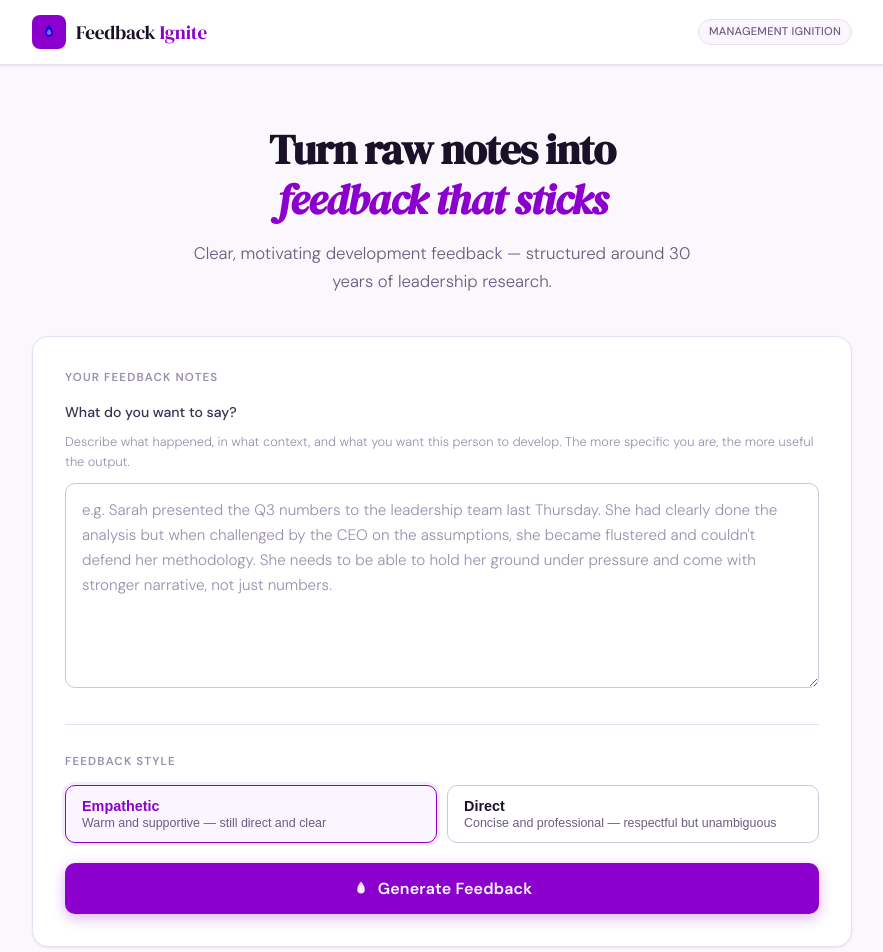
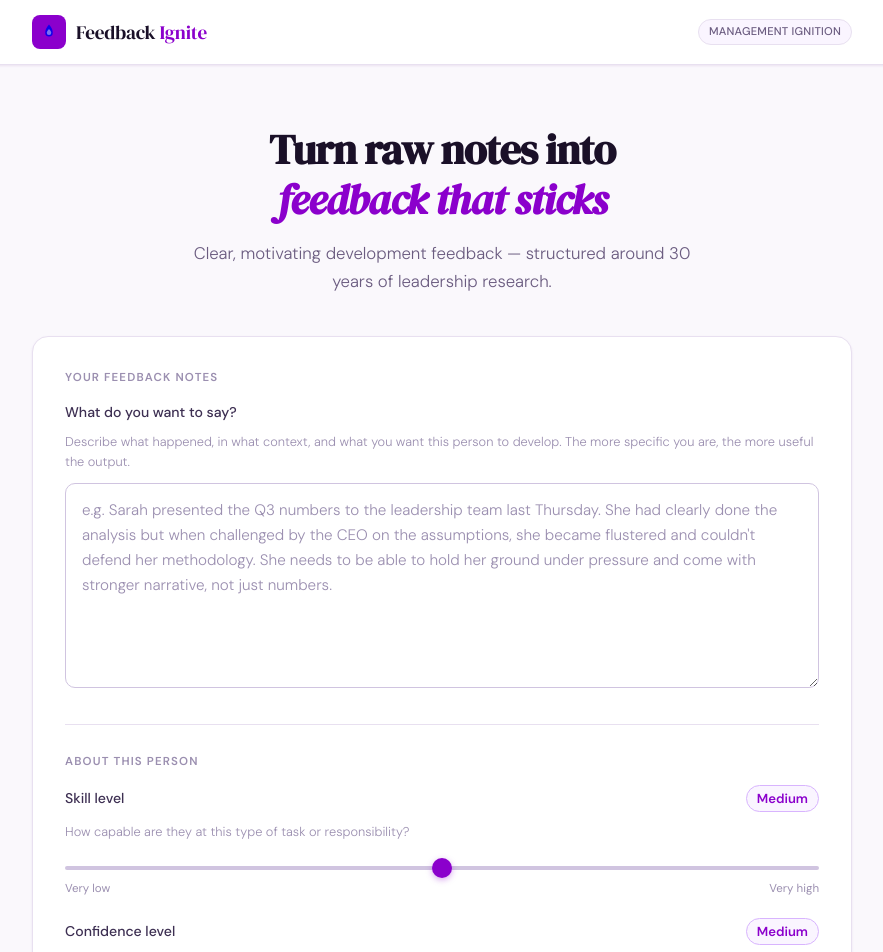
Before and after one commit to jimharvey-source/feedbackignite, a React (Vite) app: page / in a window 1280 px wide. Shown: the top 952 px of the page, without its empty margins (198-1081 px from the left). Built offline with nearby package versions, Linux system fonts and the light colour scheme.

Commit message:
Add skill/confidence sliders and conversation guide tab

```diff
--- a/src/App.jsx
+++ b/src/App.jsx
@@ -1,6 +1,5 @@
 import { useState, useRef } from 'react'
 
-// Icons
 const FlameIcon = () => (
   <svg viewBox="0 0 24 24" fill="none" xmlns="http://www.w3.org/2000/svg">
     <path d="M12 2C12 2 7 7 7 13a5 5 0 0010 0C17 7 12 2 12 2z" fill="currentColor" opacity="0.9"/>
@@ -29,11 +28,41 @@ const AlertIcon = () => (
   </svg>
 )
 
+const SLIDER_LABELS = ['Very low', 'Low', 'Medium', 'High', 'Very high']
+
+function SliderInput({ label, hint, value, onChange }) {
+  return (
+    <div className="slider-field">
+      <div className="slider-header">
+        <span className="field-label">{label}</span>
+        <span className="slider-value">{SLIDER_LABELS[value - 1]}</span>
+      </div>
+      <p className="field-hint">{hint}</p>
+      <input
+        type="range"
+        min="1"
+        max="5"
+        value={value}
+        onChange={e => onChange(Number(e.target.value))}
+        className="slider"
+      />
+      <div className="slider-ticks">
+        <span>Very low</span>
+        <span>Very high</span>
+      </div>
+    </div>
+  )
+}
+
 export default function App() {
   const [inputText, setInputText] = useState('')
   const [tone, setTone] = useState('Empathetic')
+  const [skill, setSkill] = useState(3)
+  const [confidence, setConfidence] = useState(3)
   const [output, setOutput] = useState('')
+  const [guide, setGuide] = useState('')
   const [cadence, setCadence] = useState('')
+  const [activeTab, setActiveTab] = useState('feedback')
   const [loading, setLoading] = useState(false)
   const [error, setError] = useState('')
   const [copied, setCopied] = useState(false)
@@ -47,14 +76,16 @@ export default function App() {
 
     setError('')
     setOutput('')
+    setGuide('')
     setCadence('')
+    setActiveTab('feedback')
     setLoading(true)
 
     try {
       const res = await fetch('/api/generate-feedback', {
         method: 'POST',
         headers: { 'Content-Type': 'application/json' },
-        body: JSON.stringify({ inputText: inputText.trim(), tone })
+        body: JSON.stringify({ inputText: inputText.trim(), tone, skill, confidence })
       })
 
       if (!res.ok) {
@@ -69,6 +100,7 @@ export default function App() {
 
       const data = await res.json()
       const result = data.result || ''
+      const guideResult = data.guide || ''
 
       const cadenceMarker = '===CADENCE==='
       const cadenceIndex = result.indexOf(cadenceMarker)
@@ -78,6 +110,8 @@ export default function App() {
       } else {
         setOutput(result)
       }
+
+      setGuide(guideResult)
 
       setTimeout(() => {
         outputRef.current?.scrollIntoView({ behavior: 'smooth', block: 'start' })
@@ -132,6 +166,22 @@ export default function App() {
 
             <div className="divider" />
 
+            <div className="card-title">About this person</div>
+            <SliderInput
+              label="Skill level"
+              hint="How capable are they at this type of task or responsibility?"
+              value={skill}
+              onChange={setSkill}
+            />
+            <SliderInput
+              label="Confidence level"
+              hint="How confident are they in their own ability right now?"
+              value={confidence}
+              onChange={setConfidence}
+            />
+
+            <div className="divider" />
+
             <div className="card-title">Feedback style</div>
             <div className="tone-group">
               <button
@@ -175,6 +225,27 @@ export default function App() {
           {output && (
             <div className="output-section" ref={outputRef}>
               <div className="card">
+                <div className="tab-bar">
+                  <button
+                    className={`tab-btn${activeTab === 'feedback' ? ' active' : ''}`}
+                    onClick={() => setActiveTab('feedback')}
+                    type="button"
+                  >
+                    Feedback
+                  </button>
+                  {guide && (
+                    <button
+                      className={`tab-btn${activeTab === 'guide' ? ' active' : ''}`}
+                      onClick={() => setActiveTab('guide')}
+                      type="button"
+                    >
+                      Conversation guide
+                    </button>
+                  )}
+                </div>
+
+                {activeTab === 'feedback' && (
+                  <div className="tab-content">
                     <div className="output-header">
                       <div className="card-title" style={{ marginBottom: 0 }}>Your feedback, reframed</div>
                       <button
@@ -192,7 +263,17 @@ export default function App() {
                       rows={14}
                     />
                   </div>
-              {cadence && (
+                )}
+
+                {activeTab === 'guide' && guide && (
+                  <div className="tab-content">
+                    <div className="card-title">How to have this conversation</div>
+                    <GuideDisplay content={guide} />
+                  </div>
+                )}
+              </div>
+
+              {cadence && activeTab === 'feedback' && (
                 <div className="cadence-card">
                   <div className="card-title">Suggested feedback cadence</div>
                   <CadenceDisplay content={cadence} />
@@ -217,6 +298,25 @@ export default function App() {
   )
 }
 
+function GuideDisplay({ content }) {
+  const sections = content.split('===SECTION===').map(s => s.trim()).filter(Boolean)
+  return (
+    <div className="guide-content">
+      {sections.map((section, i) => {
+        const lines = section.split('\n').filter(Boolean)
+        const heading = lines[0]
+        const body = lines.slice(1).join('\n')
+        return (
+          <div key={i} className="guide-section">
+            {heading && <div className="guide-heading">{heading}</div>}
+            {body && <p>{body}</p>}
+          </div>
+        )
+      })}
+    </div>
+  )
+}
+
 function CadenceDisplay({ content }) {
   const pillRegex = /\[([^\]]+)\]/g
   const pills = []
--- a/src/index.css
+++ b/src/index.css
@@ -512,6 +512,145 @@ textarea.output-area:focus {
   align-items: center;
 }
 
+/* ── Sliders ── */
+.slider-field {
+  margin-bottom: 20px;
+}
+
+.slider-field:last-of-type {
+  margin-bottom: 0;
+}
+
+.slider-header {
+  display: flex;
+  align-items: baseline;
+  justify-content: space-between;
+  margin-bottom: 4px;
+}
+
+.slider-value {
+  font-size: 0.82rem;
+  font-weight: 600;
+  color: var(--brand);
+  background: var(--brand-pale);
+  padding: 2px 10px;
+  border-radius: 20px;
+  border: 1px solid #d8b4fe;
+}
+
+.slider {
+  -webkit-appearance: none;
+  appearance: none;
+  width: 100%;
+  height: 4px;
+  border-radius: 2px;
+  background: var(--border-strong);
+  outline: none;
+  cursor: pointer;
+  margin: 8px 0 4px;
+}
+
+.slider::-webkit-slider-thumb {
+  -webkit-appearance: none;
+  appearance: none;
+  width: 20px;
+  height: 20px;
+  border-radius: 50%;
+  background: var(--brand);
+  cursor: pointer;
+  box-shadow: 0 2px 6px rgba(139,0,204,0.35);
+  transition: box-shadow var(--transition), transform var(--transition);
+}
+
+.slider::-webkit-slider-thumb:hover {
+  box-shadow: 0 2px 10px rgba(139,0,204,0.5);
+  transform: scale(1.1);
+}
+
+.slider::-moz-range-thumb {
+  width: 20px;
+  height: 20px;
+  border-radius: 50%;
+  background: var(--brand);
+  cursor: pointer;
+  border: none;
+  box-shadow: 0 2px 6px rgba(139,0,204,0.35);
+}
+
+.slider-ticks {
+  display: flex;
+  justify-content: space-between;
+  font-size: 0.72rem;
+  color: var(--ink-faint);
+  margin-top: 2px;
+}
+
+/* ── Tabs ── */
+.tab-bar {
+  display: flex;
+  gap: 4px;
+  border-bottom: 1px solid var(--border);
+  margin-bottom: 20px;
+  margin-top: -4px;
+}
+
+.tab-btn {
+  padding: 10px 18px;
+  background: transparent;
+  border: none;
+  border-bottom: 2px solid transparent;
+  font-family: var(--font-body);
+  font-size: 0.88rem;
+  font-weight: 500;
+  color: var(--ink-soft);
+  cursor: pointer;
+  transition: all var(--transition);
+  margin-bottom: -1px;
+}
+
+.tab-btn:hover {
+  color: var(--ink);
+}
+
+.tab-btn.active {
+  color: var(--brand);
+  border-bottom-color: var(--brand);
+}
+
+.tab-content {
+  animation: fadeIn 0.2s ease;
+}
+
+/* ── Conversation Guide ── */
+.guide-content {
+  display: flex;
+  flex-direction: column;
+  gap: 20px;
+}
+
+.guide-section {
+  padding: 16px 18px;
+  background: var(--surface-off);
+  border: 1px solid var(--border);
+  border-left: 3px solid var(--brand);
+  border-radius: 0 var(--radius) var(--radius) 0;
+}
+
+.guide-heading {
+  font-size: 0.78rem;
+  font-weight: 600;
+  color: var(--brand);
+  text-transform: uppercase;
+  letter-spacing: 0.08em;
+  margin-bottom: 8px;
+}
+
+.guide-section p {
+  font-size: 0.92rem;
+  color: var(--ink-mid);
+  line-height: 1.7;
+}
+
 /* ── Divider ── */
 .divider {
   height: 1px;
```
Also changed, not shown: api/generate-feedback.js (+58 -15 lines). Lines whose indentation alone changed are shown as unchanged.
